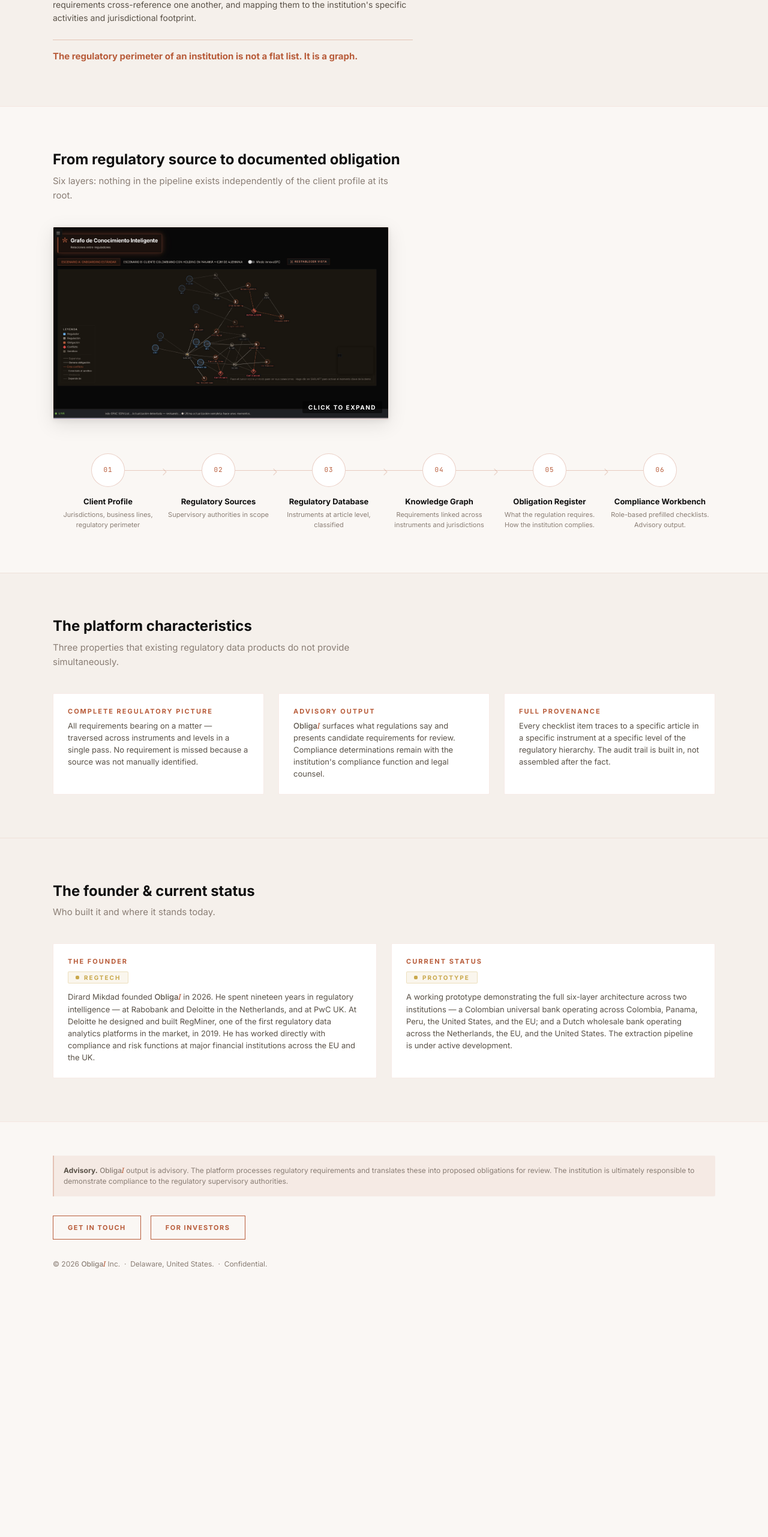
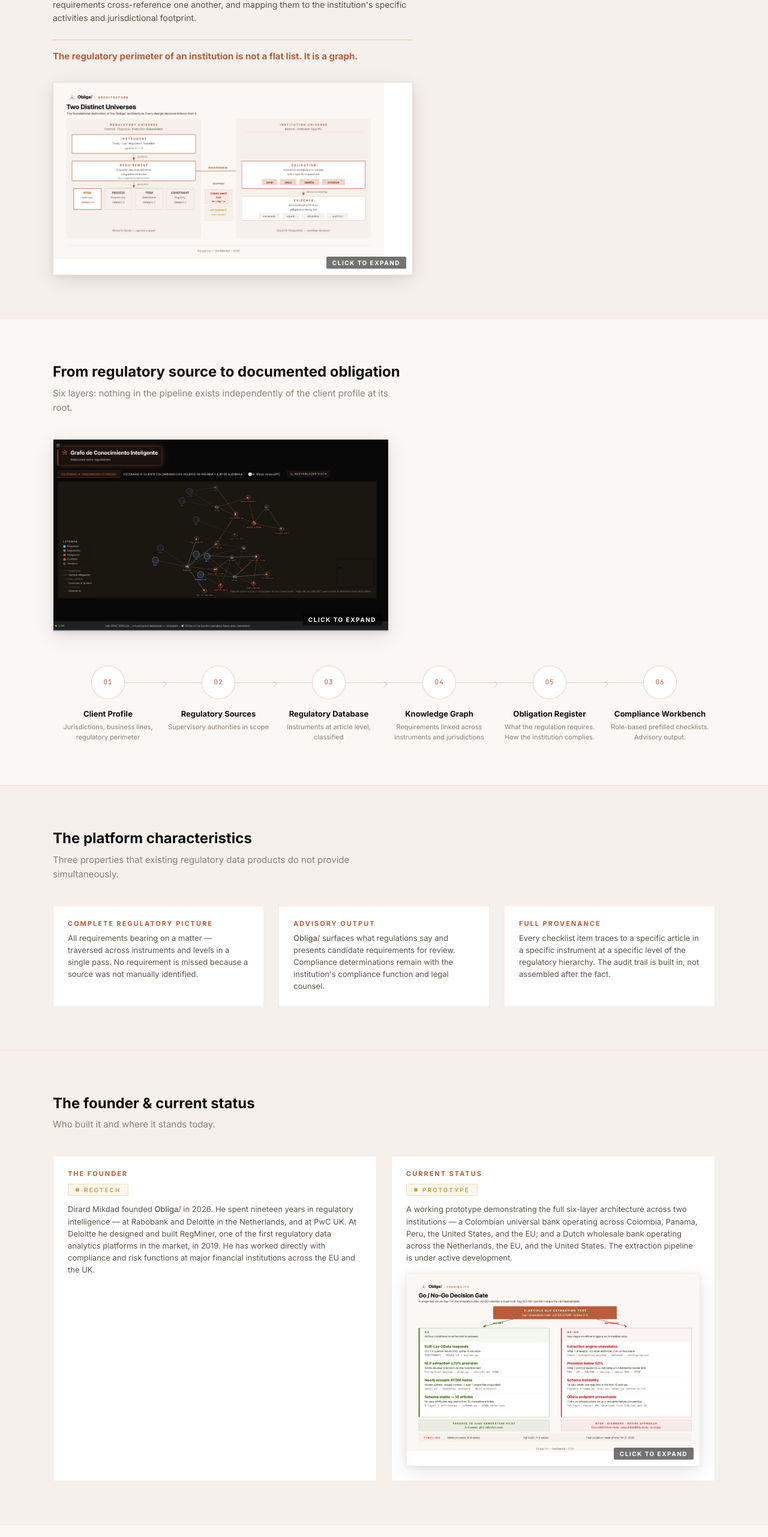
Before and after one commit to dirardm/oblig-ai-web, a plain HTML site: page index.html in a window 1280 px wide. Shown: the part 933-3496 px from the top of the page at 60% size. Before the commit the page ends 3122 px from the top, so only its background shows below. Drawn offline with Linux system fonts and the light colour scheme.

Commit message:
feat: add architecture diagrams to website — two universes in gap section, feasibility criteria in current status section

```diff
--- a/index.html
+++ b/index.html
@@ -346,6 +346,19 @@
               The regulatory perimeter of an institution is not a flat list.
               It is a graph.
             </p>
+            <div class="thumb"
+              onclick="openModal('01_two_universes.png',
+              'Two Distinct Universes — regulatory universe
+              versus institution universe')"
+              style="margin-top:32px;">
+              <img
+                src="01_two_universes.png"
+                alt="Two Distinct Universes — the foundational
+                distinction of the ObligaI architecture"
+                loading="lazy"
+              />
+              <span class="thumb-hint">Click to expand</span>
+            </div>
           </div>
         </div>
       </section>
@@ -479,6 +492,19 @@
                 wholesale bank operating across the Netherlands, the EU, and the
                 United States. The extraction pipeline is under active development.
               </p>
+              <div class="thumb"
+                onclick="openModal('08_feasibility_go_nogo.png',
+                'Feasibility criteria — validation benchmark
+                for the extraction pipeline')"
+                style="margin-top:16px;">
+                <img
+                  src="08_feasibility_go_nogo.png"
+                  alt="Feasibility Go/No-Go — validation criteria
+                  for the ObligaI extraction pipeline"
+                  loading="lazy"
+                />
+                <span class="thumb-hint">Click to expand</span>
+              </div>
             </div>
 
           </div>
```
Also changed, not shown: 01_two_universes.png (added), 08_feasibility_go_nogo.png (added).
